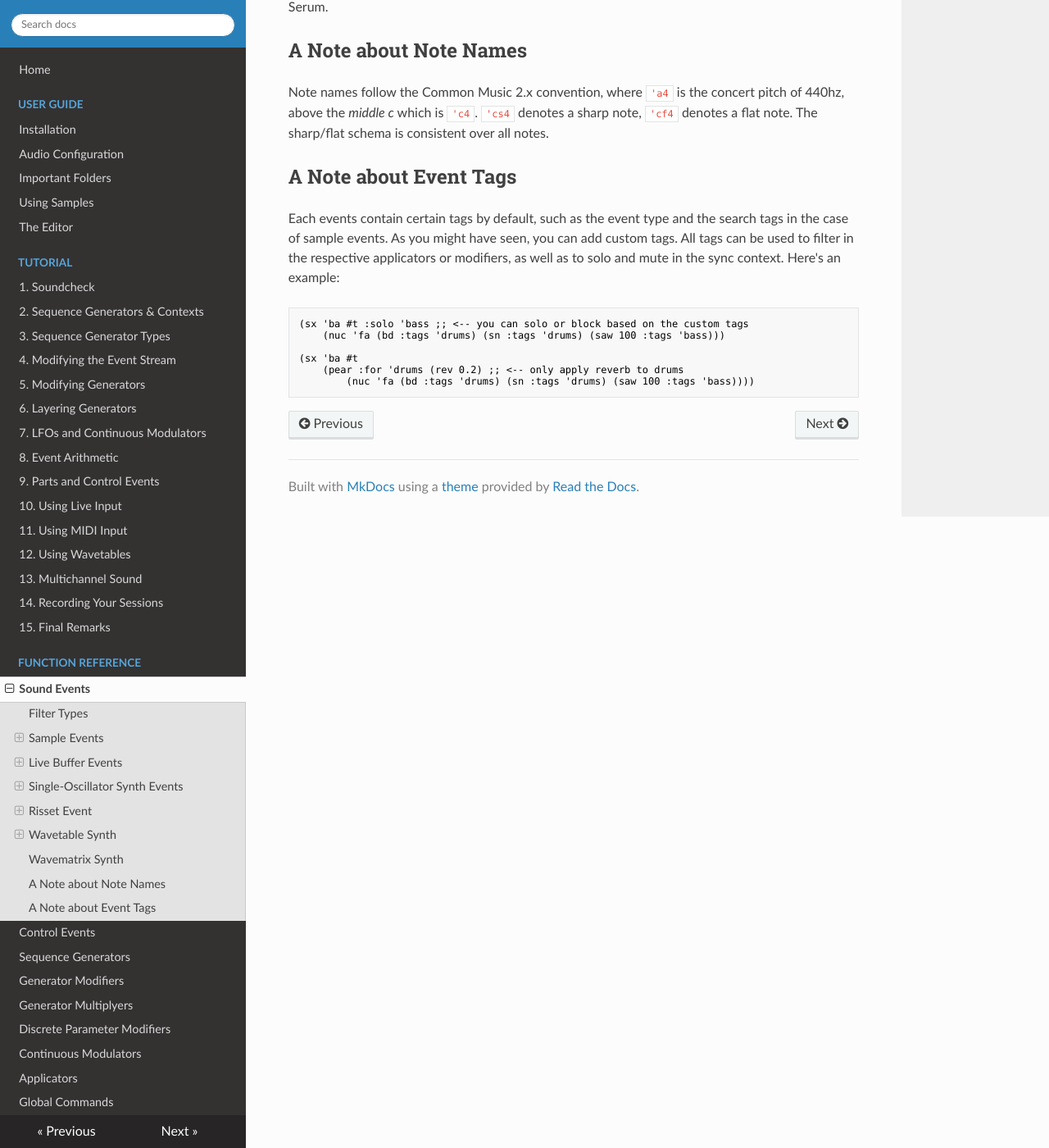
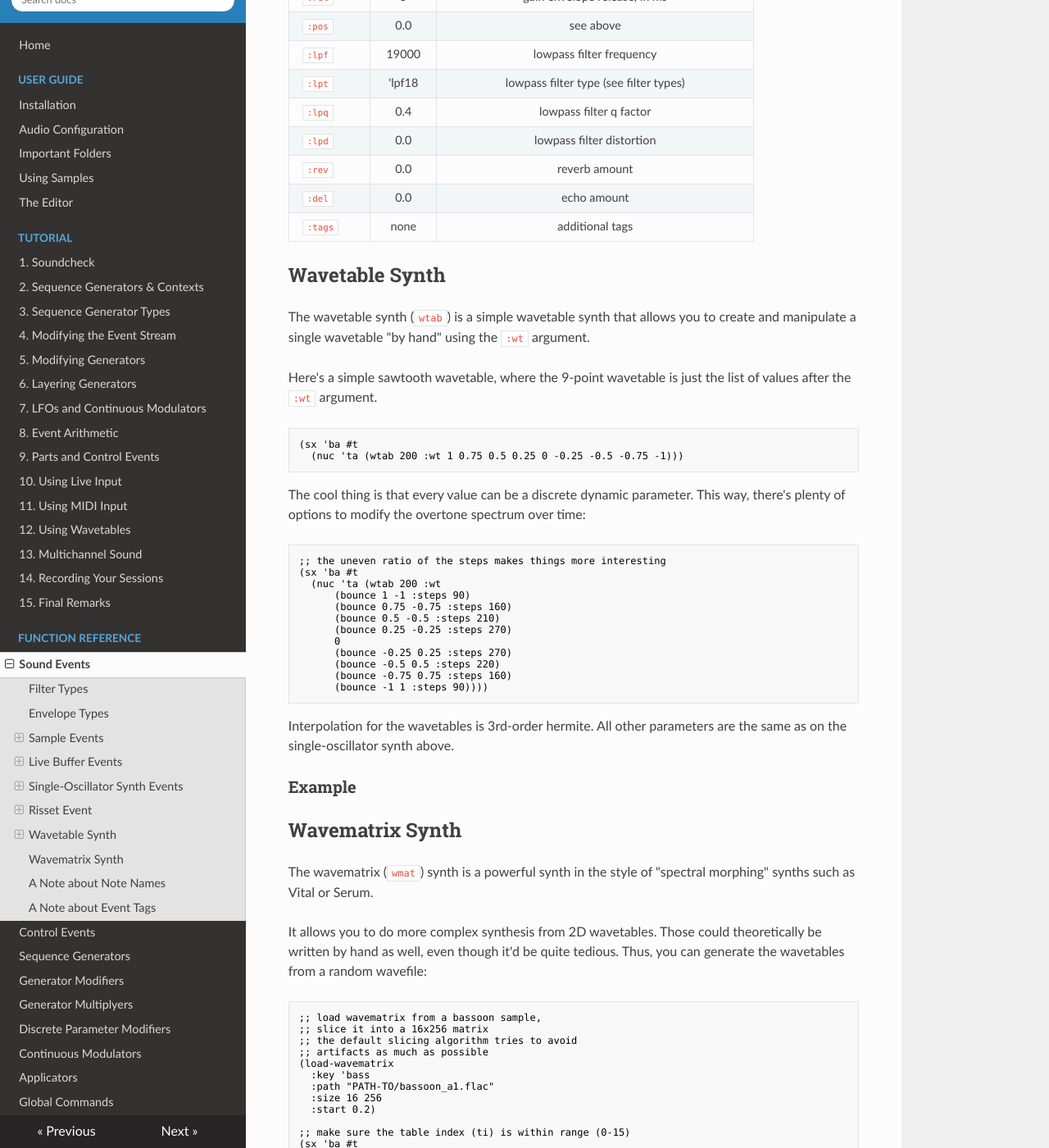
Before and after one commit to the-drunk-coder/megra-doc, an MkDocs documentation site: the page built from docs/function-reference/sound-events.md, in a window 1280 px wide and 1400 px high, scrolled down 6048 px. Shown: the whole window at 82% size. Built offline with MkDocs 1.6.1, drawn with Linux system fonts in a browser that asks for light colours; nearby versions of some CDN libraries; some of the changed text lies outside the part shown.

Commit message:
fill in information about envelope types and wavetables

````diff
--- a/docs/function-reference/sound-events.md
+++ b/docs/function-reference/sound-events.md
@@ -11,18 +11,29 @@ The filter types are:
 * `'lpf24` - 24dB/oct lowpass filter
 * `'hpf12` - 12dB/oct highpass filter
 * `'hpf24` - 24dB/oct highpass filter
-* `butter2lpf` - 2nd order Butterworth lowpass filter
-* `butter4lpf` - 4th order Butterworth lowpass filter
-* `butter6lpf` - 6th order Butterworth lowpass filter
-* `butter8lpf` - 8th order Butterworth lowpass filter
-* `butter10lpf` - 10th order Butterworth lowpass filter
-* `butter2hpf` - 2nd order Butterworth highpass filter
-* `butter4hpf` - 4th order Butterworth highpass filter
-* `butter6hpf` - 6th order Butterworth highpass filter
-* `butter8hpf` - 8th order Butterworth highpass filter
-* `butter10hpf` - 10th order Butterworth highpass filter
-* `peak` - parametric eq band
-* `none` - no filter
+* `'butter2lpf` - 2nd order Butterworth lowpass filter
+* `'butter4lpf` - 4th order Butterworth lowpass filter
+* `'butter6lpf` - 6th order Butterworth lowpass filter
+* `'butter8lpf` - 8th order Butterworth lowpass filter
+* `'butter10lpf` - 10th order Butterworth lowpass filter
+* `'butter2hpf` - 2nd order Butterworth highpass filter
+* `'butter4hpf` - 4th order Butterworth highpass filter
+* `'butter6hpf` - 6th order Butterworth highpass filter
+* `'butter8hpf` - 8th order Butterworth highpass filter
+* `'butter10hpf` - 10th order Butterworth highpass filter
+* `'peak` - parametric eq band
+* `'none` - no filter
+
+## Envelope Types
+
+Some events have configurable envelope types (see below).
+
+The envelope types are:
+
+* `'lin` - linear envelope segment
+* `'log` - logarithmic envelope segment
+* `'exp` - exponential envelope segment
+* `'sin` and `'cos` - sinosoidal envelope segments
 
 ## Sample Events
 
@@ -50,8 +61,12 @@ Sample events allow you to play a pre-loaded samples, using keywords to specify
 | `:rate`   | 1.0                    | sample playback rate                                                                     |
 | `:start`  | 0.0                    | start within sample file, ratio                                                          |
 | `:atk`    | 1                      | gain envelope attack, in ms                                                              |
+| `:dec`    | 1                      | gain envelope decay, in ms (using this turns the envelope into ADSR, otherwise it's ASR) |
 | `:rel`    | 1                      | gain envelope release, in ms                                                             |
 | `:sus`    | sample lenght, 10s max | gain envelope sustain, in ms                                                             |
+| `:atkt`   | attack type            | (see envelope types)                                                                     |
+| `:dect`   | decay type             | (see envelope types)                                                                     |
+| `:relt`   | release type           | (see envelope types)                                                                     |
 | `:pos`    | 0.0                    | stereo position (-1.0 left, 0.0 center 1.0 right) or channel number in multichannel mode |
 | `:lpf`    | 19000                  | lowpass filter frequency                                                                 |
 | `:lpt`    | 'lpf18                 | lowpass filter type (see filter types)                                                   |
@@ -157,26 +172,30 @@ These are some very naive implementations of non-bandlimited waveforms (except f
 
 ### Parameters
 
-| Parameter | Default | Description                                             |
-|-----------|:-------:|:-------------------------------------------------------:|
-| pitch     | 100     | pitch - might be frequency in hertz or quoted note name |
-| `:lvl`    | 0.5     | envelope level                                          |
-| `:amp`    | 0.6     | oscillator amplitude                                    |
-| `:atk`    | 1       | gain envelope attack, in ms                             |
-| `:rel`    | 100     | gain envelope release, in ms                            |
-| `:sus`    | 48      | gain envelope sustain, in ms                            |
-| `:pos`    | 0.0     | (see above)                                             |
-| `:lpf`    | 19000   | lowpass filter frequency                                |
-| `:lpt`    | 'lpf18  | lowpass filter type (see filter types)                  |
-| `:lpq`    | 0.4     | lowpass filter q factor                                 |
-| `:lpd`    | 0.0     | lowpass filter distortion                               |
-| `:hpf`    | 20      | highpas filter frequency                                |
-| `:hpt`    | 'hpf12  | highpass filter type (see filter types)                 |
-| `:hpq`    | 0.4     | highpass filter q factor                                |
-| `:rev`    | 0.0     | reverb amount                                           |
-| `:del`    | 0.0     | delay amount                                            |
-| `:pw`     | 0.5     | pulsewidth (ONLY `sqr`)                                 |
-| `:tags`   | none    | additional tags                                         |
+| Parameter | Default      | Description                                                                              |
+|-----------|:------------:|:----------------------------------------------------------------------------------------:|
+| pitch     | 100          | pitch - might be frequency in hertz or quoted note name                                  |
+| `:lvl`    | 0.5          | envelope level                                                                           |
+| `:amp`    | 0.6          | oscillator amplitude                                                                     |
+| `:atk`    | 1            | gain envelope attack, in ms                                                              |
+| `:dec`    | 1            | gain envelope decay, in ms (using this turns the envelope into ADSR, otherwise it's ASR) |
+| `:rel`    | 100          | gain envelope release, in ms                                                             |
+| `:sus`    | 48           | gain envelope sustain, in ms                                                             |
+| `:atkt`   | attack type  | (see envelope types)                                                                     |
+| `:dect`   | decay type   | (see envelope types)                                                                     |
+| `:relt`   | release type | (see envelope types)                                                                     |
+| `:pos`    | 0.0          | (see above)                                                                              |
+| `:lpf`    | 19000        | lowpass filter frequency                                                                 |
+| `:lpt`    | 'lpf18       | lowpass filter type (see filter types)                                                   |
+| `:lpq`    | 0.4          | lowpass filter q factor                                                                  |
+| `:lpd`    | 0.0          | lowpass filter distortion                                                                |
+| `:hpf`    | 20           | highpas filter frequency                                                                 |
+| `:hpt`    | 'hpf12       | highpass filter type (see filter types)                                                  |
+| `:hpq`    | 0.4          | highpass filter q factor                                                                 |
+| `:rev`    | 0.0          | reverb amount                                                                            |
+| `:del`    | 0.0          | delay amount                                                                             |
+| `:pw`     | 0.5          | pulsewidth (ONLY `sqr`)                                                                  |
+| `:tags`   | none         | additional tags                                                                          |
 
 ## Risset Event
 
@@ -213,13 +232,65 @@ A simple risset bell event.
 
 ## Wavetable Synth
 
-The wavetable synth is exactly that.
+The wavetable synth (`wtab`) is a simple wavetable synth that allows you to create and manipulate a single wavetable "by hand" using the `:wt` argument.
+
+Here's a simple sawtooth wavetable, where the 9-point wavetable is just the list of values after the `:wt` argument.
+
+```lisp
+(sx 'ba #t
+  (nuc 'ta (wtab 200 :wt 1 0.75 0.5 0.25 0 -0.25 -0.5 -0.75 -1)))
+```
+
+The cool thing is that every value can be a discrete dynamic parameter. This way, there's plenty of options to
+modify the overtone spectrum over time:
+
+```lisp
+;; the uneven ratio of the steps makes things more interesting
+(sx 'ba #t
+  (nuc 'ta (wtab 200 :wt
+      (bounce 1 -1 :steps 90)
+      (bounce 0.75 -0.75 :steps 160)
+      (bounce 0.5 -0.5 :steps 210)
+      (bounce 0.25 -0.25 :steps 270)
+      0
+      (bounce -0.25 0.25 :steps 270)
+      (bounce -0.5 0.5 :steps 220)
+      (bounce -0.75 0.75 :steps 160)
+      (bounce -1 1 :steps 90))))
+```
+
+Interpolation for the wavetables is 3rd-order hermite. All other parameters are the same as on the single-oscillator synth above.
 
 ### Example
 
 ## Wavematrix Synth
 
-The wavematrix synth is a powerful synth in the style of "spectral morphing" synths such as Vital or Serum.
+The wavematrix (`wmat`) synth is a powerful synth in the style of "spectral morphing" synths such as Vital or Serum.
+
+It allows you to do more complex synthesis from 2D wavetables. Those could theoretically be written by hand as well,
+even though it'd be quite tedious. Thus, you can generate the wavetables from a random wavefile:
+
+```lisp
+;; load wavematrix from a bassoon sample,
+;; slice it into a 16x256 matrix
+;; the default slicing algorithm tries to avoid
+;; artifacts as much as possible
+(load-wavematrix
+  :key 'bass
+  :path "PATH-TO/bassoon_a1.flac"
+  :size 16 256
+  :start 0.2)
+
+;; make sure the table index (ti) is within range (0-15)
+(sx 'ba #t
+  (nuc 'fu :dur 400
+    (wmat 100 :sus 300 :wm 'bass
+      :ti 4 ;; either specify table index by hand or use an lfo, ramp, etc
+	  ;;(lfo~ :init 7 :range 5 :freq 0.2 :op 'add)
+	  )))
+```
+
+Interpolation for the wavetables is 3rd-order hermite. All other parameters are the same as on the single-oscillator synth above.
 
 ## A Note about Note Names
 Note names follow the Common Music 2.x convention, where `'a4` is the concert pitch of 440hz, above the *middle c* which is `'c4`. `'cs4` denotes a sharp note, `'cf4` denotes a flat note. The sharp/flat schema is consistent over all notes.
````
Also changed, not shown: other parts of docs/function-reference/sound-events.md (+1 -1 lines).
